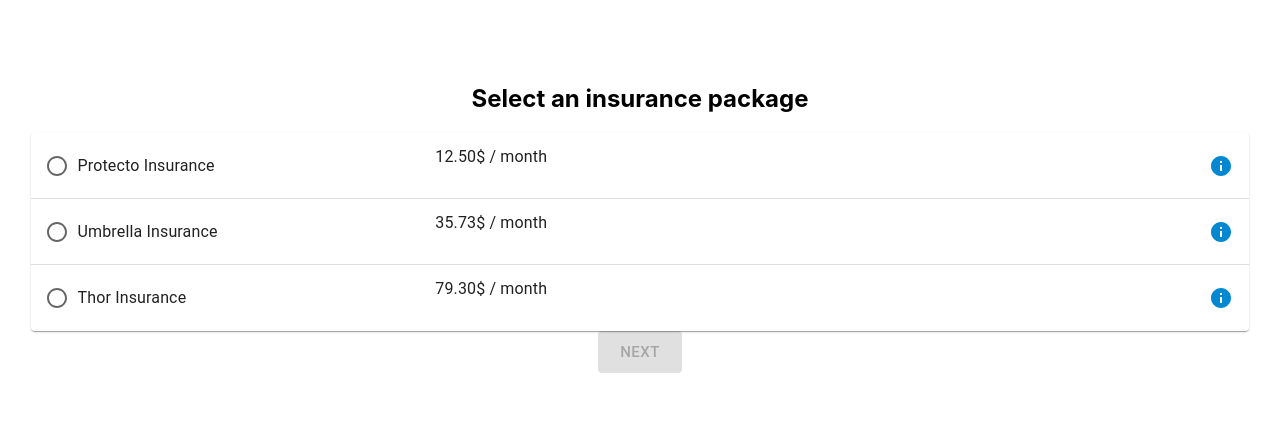
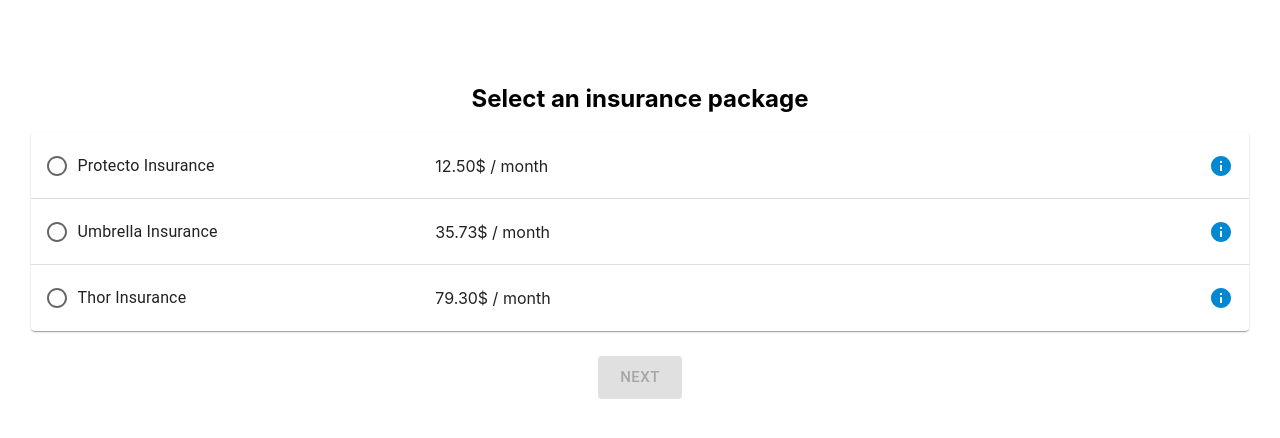
Before and after one commit to davideastmond/uchose, a React (Create React App) app: page / in a window 1280 px wide. Shown: the top 438 px of the page. Built offline with nearby package versions, Linux system fonts and the light colour scheme.

Commit message:
styling tweaks

```diff
--- a/src/components/numeric-question/NumericQuestion.tsx
+++ b/src/components/numeric-question/NumericQuestion.tsx
@@ -48,6 +48,7 @@ function NumericQuestion(props: INumericQuestionProps) {
           allowNegative={false}
           decimalScale={0}
           onChange={handleUserInputTextChange}
+          className={`numericInput__textInput`}
         />
       </div>
     </div>
--- a/src/components/product-selection/ProductSelection.tsx
+++ b/src/components/product-selection/ProductSelection.tsx
@@ -47,9 +47,9 @@ function ProductSelection(props: IProductSelectionProps) {
             label={InsurerFriendlyName[product.insurerName]}
             onClick={handlePanelClick}
           />
-          <Typography>
+          <div className="ProductSelection__priceData">
             {`${product.monthlyPrice.toFixed(2)}$ / month`}
-          </Typography>
+          </div>
         </AccordionSummary>
         <AccordionDetails>
           <Typography>{product.description}</Typography>
--- a/src/index.css
+++ b/src/index.css
@@ -19,4 +19,14 @@ code {
 .NavControls__main {
   display: flex;
   justify-content: space-evenly;
+  margin-top: 2%;
 }
+
+.numericInput__textInput {
+  box-sizing: border-box;
+  padding: 3%;
+}
+
+.ProductSelection__priceData {
+  align-self: center;
+}
```
